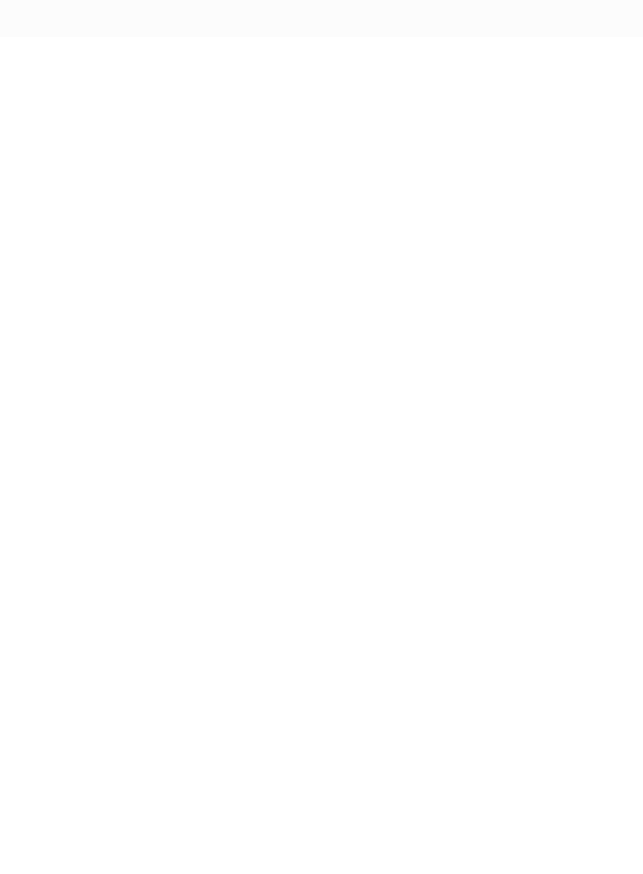
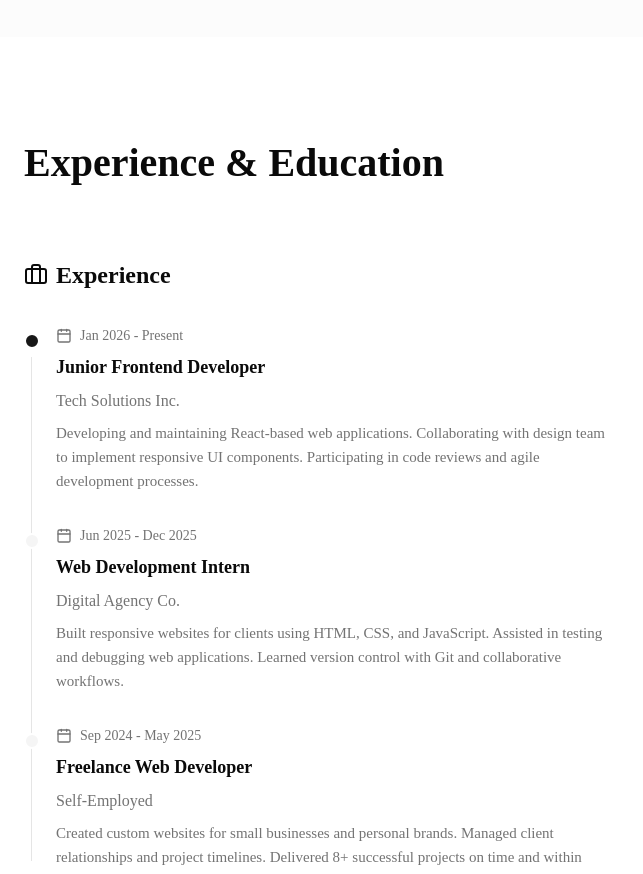
Before and after one commit to ManuCiber/Portfolio, a Next.js app: page / in a window 1280 px wide. Shown: the part 1920-2794 px from the top of the page, without its empty margins (0-643 px from the left). Before the commit the page ends 1957 px from the top, so only its background shows below. Built offline with nearby package versions, Linux system fonts and the light colour scheme.

Commit message:
Files Updated: v1.0.1

```diff
--- a/src/app/layout.tsx
+++ b/src/app/layout.tsx
@@ -2,6 +2,17 @@ import type { Metadata } from "next";
 import { Geist, Geist_Mono } from "next/font/google";
 import "./globals.css";
 import { ThemeProvider } from "@/components/ThemeProvider";
+import { LanguageProvider } from "@/components/LanguageProvider";
+
+const geisRoboto = Geist({
+  variable: "--font-geist-roboto",
+  subsets: ["latin"],
+})
+
+const geisRobotoMono = Geist_Mono({
+  variable: "--font-geist-roboto-mono",
+  subsets: ["latin"],
+})
 
 const geistSans = Geist({
   variable: "--font-geist-sans",
@@ -26,11 +37,14 @@ export default function RootLayout({
   return (
     <html
       lang="en"
-      className={`${geistSans.variable} ${geistMono.variable} h-full antialiased`}
+      className={`${geisRoboto.variable} ${geisRobotoMono.variable} h-full antialiased`}
       suppressHydrationWarning
     >
       <body className="min-h-full flex flex-col"><ThemeProvider attribute="class" defaultTheme="system" enableSystem disableTransitionOnChange>
-        {children}</ThemeProvider></body>
+        <LanguageProvider>
+          {children}
+        </LanguageProvider>
+      </ThemeProvider></body>
     </html>
   );
 }
--- a/src/app/page.tsx
+++ b/src/app/page.tsx
@@ -1,4 +1,5 @@
 import { AboutMe } from "@/components/AboutMe";
+import { ExperienceSection } from "@/components/Experience";
 import { Header } from "@/components/Header";
 import { HeroSection } from "@/components/HeroSection";
 import { SkillsSection } from "@/components/SkillsSection";
@@ -11,6 +12,7 @@ export default function Home() {
         <HeroSection/>
         <AboutMe/>
         <SkillsSection/>
+        <ExperienceSection/>
       </main>
     </div>
   );
--- a/src/components/AboutMe.tsx
+++ b/src/components/AboutMe.tsx
@@ -1,13 +1,11 @@
 "use client"
 
 import {motion} from "framer-motion"
-import { Language, translations } from "./translations"
-import { useState } from "react"
+import { useLanguage } from "./LanguageProvider"
 import { Award } from "lucide-react"
 
 export const AboutMe = () => {
-    const [languaje, setLanguage] = useState<Language>("en")
-    const translation = translations[languaje]
+    const { translation } = useLanguage()
     return (
         <section id="about" className="py-24 px-6">
             <div className="max-w-7xl mx-auto">
--- a/src/components/Header.tsx
+++ b/src/components/Header.tsx
@@ -2,22 +2,20 @@
 
 import { motion } from "framer-motion"
 import { Code2, Languages, Moon, Sun } from "lucide-react"
-import { Language, translations } from "./translations"
-import { useState } from "react"
+import { useLanguage } from "./LanguageProvider"
 import { useTheme } from "next-themes"
 
 
 
 export const Header  = () => {
-    const [languaje, setLanguage] = useState<Language>("en")
+    const { language, setLanguage, translation } = useLanguage()
     const {theme, setTheme} = useTheme()
-    const translation = translations[languaje]
 
-    const toogleLanguage = () => {
-        setLanguage(languaje === "en" ? "es": "en")
+    const toggleLanguage = () => {
+        setLanguage(language === "en" ? "es": "en")
     }
 
-    const toogleTheme = () => {
+    const toggleTheme = () => {
         setTheme(theme === "dark" ? "light": "dark")
     }
 
@@ -58,7 +56,7 @@ export const Header  = () => {
                     <motion.button
                     whileHover={{scale: 1.05}}
                     whileTap={{scale: 0.95}}
-                    onClick={toogleTheme}
+                    onClick={toggleTheme}
                     className="p-2 rounded-lg hover:bg-secondary transition-colors"
                     aria-label="Toggle theme">
                         {theme === "dark" ? (<Sun className="w-5 h-5" />) : (<Moon className="w-5 h-5" />)}
@@ -66,12 +64,12 @@ export const Header  = () => {
                     <motion.button
                     whileHover={{scale: 1.05}}
                     whileTap={{scale: 0.95}}
-                    onClick={toogleLanguage}
+                    onClick={toggleLanguage}
                     className="px-3 py-2 rounded-lg hover:bg-secondary transition-colors flex items-center gap-2"
                     aria-label="Toggle language">
                         <Languages className="w-5 h-5" />
                         <span className="text-sm font-medium">
-                            {languaje.toUpperCase()}
+                            {language.toUpperCase()}
                         </span>
                     </motion.button>
                 </div>
--- a/src/components/HeroSection.tsx
+++ b/src/components/HeroSection.tsx
@@ -1,14 +1,12 @@
 "use client"
 
 import {motion} from "framer-motion"
-import { Language, translations } from "./translations"
-import { useState } from "react"
+import { useLanguage } from "./LanguageProvider"
 import { ArrowRight, Mail} from "lucide-react"
 import { useTheme } from "next-themes"
 
 export const HeroSection = () => {
-    const [languaje, setLanguage] = useState<Language>("en")
-    const translation = translations[languaje]
+    const { translation } = useLanguage()
     const {theme} = useTheme()
     const iconSrc = theme === "dark" ? "/github-light.svg" : "/github.svg"
 
--- a/src/components/SkillsSection.tsx
+++ b/src/components/SkillsSection.tsx
@@ -1,13 +1,11 @@
 "use client"
 
-import { useState } from "react"
-import { Language, translations } from "./translations"
+import { useLanguage } from "./LanguageProvider"
 import {motion} from "framer-motion"
 import { skills } from "@/data/data"
 
 export const SkillsSection = () => {
-    const [language, setLanguage] = useState<Language>("en")
-    const translation = translations[language]
+    const { translation } = useLanguage()
 
     return (
         <section className="py-16 px-6 bg-secondary/30">
--- a/src/data/data.ts
+++ b/src/data/data.ts
@@ -32,3 +32,30 @@ export const certifications = [
      institution: "Platzi"
     },
 ]
+
+export const jobs = [
+  {
+    key: "job1",
+    dateRange: `Jan 2025 - Present`,
+    title: "t.experience.job1.title",
+    company: "t.experience.job1.company",
+    description: "t.experience.job1.description",
+    isPrimary: true,
+  },
+  {
+    key: "job2",
+    dateRange: "Jun 2025 - Dec 2025",
+    title: "t.experience.job2.title",
+    company: "t.experience.job2.company",
+    description: "t.experience.job2.description",
+    isPrimary: false,
+  },
+  {
+    key: "job3",
+    dateRange: "Sep 2024 - May 2025",
+    title: "t.experience.job3.title",
+    company: "t.experience.job3.company",
+    description: "t.experience.job3.description",
+    isPrimary: false,
+  },
+];
```
